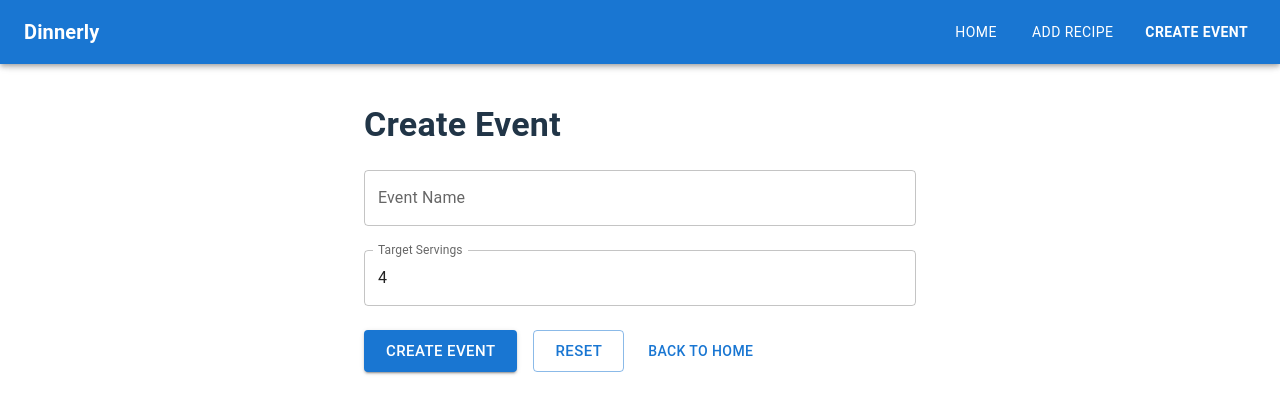
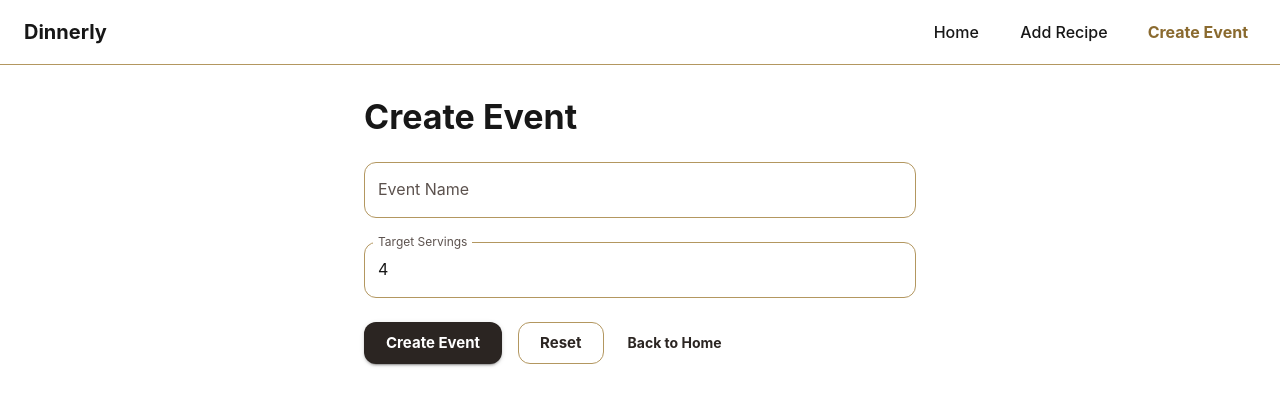
Before and after one commit to galgrinfeld/Dinnerly, a React (Vite) app in the folder frontend/: page /events/new in a window 1280 px wide. Shown: the top 414 px of the page. Built offline with nearby package versions, Linux system fonts and the light colour scheme.

Commit message:
created color theme

```diff
--- a/frontend/src/App.tsx
+++ b/frontend/src/App.tsx
@@ -30,30 +30,36 @@ function App() {
           >
             Dinnerly
           </Typography>
-          <Stack direction="row" spacing={2}>
+          <Stack direction="row" spacing={3}>
             <Button
-              color="inherit"
               onClick={() => navigate("/")}
               sx={{
-                fontWeight: location.pathname === "/" ? "bold" : "normal",
+                color: location.pathname === "/" ? "#8A6A2F" : "#171717",
+                fontWeight: location.pathname === "/" ? 700 : 500,
+                textTransform: "none",
+                fontSize: "1rem",
               }}
             >
               Home
             </Button>
             <Button
-              color="inherit"
               onClick={() => navigate("/addRecipe")}
               sx={{
-                fontWeight: location.pathname === "/addRecipe" ? "bold" : "normal",
+                color: location.pathname === "/addRecipe" ? "#8A6A2F" : "#171717",
+                fontWeight: location.pathname === "/addRecipe" ? 700 : 500,
+                textTransform: "none",
+                fontSize: "1rem",
               }}
             >
               Add Recipe
             </Button>
             <Button
-              color="inherit"
               onClick={() => navigate("/events/new")}
               sx={{
-                fontWeight: location.pathname === "/events/new" ? "bold" : "normal",
+                color: location.pathname === "/events/new" ? "#8A6A2F" : "#171717",
+                fontWeight: location.pathname === "/events/new" ? 700 : 500,
+                textTransform: "none",
+                fontSize: "1rem",
               }}
             >
               Create Event
--- a/frontend/src/index.css
+++ b/frontend/src/index.css
@@ -1,33 +1,26 @@
-:root {
-  color: rgba(255, 255, 255, 0.87);
-  background-color: #242424;
+* {
+  margin: 0;
+  padding: 0;
+}
+
+body {
+  margin: 0;
+  font-family: "Heebo", "Inter", "Arial", sans-serif;
+  -webkit-font-smoothing: antialiased;
+  -moz-osx-font-smoothing: grayscale;
 }
 
 a {
-  font-weight: 500;
-  color: #646cff;
+  color: inherit;
   text-decoration: inherit;
 }
 
-a:hover {
-  color: #535bf2;
+/* Remove default button styles to let MUI theme take over */
+button {
+  font-family: inherit;
+  cursor: pointer;
 }
 
-button {
-  border-radius: 8px;
-  border: 1px solid transparent;
-  padding: 0.6em 1.2em;
-  font-size: 1em;
-  font-weight: 500;
-  font-family: inherit;
-  background-color: #1a1a1a;
-  cursor: pointer;
-  transition: border-color 0.25s;
-}
-
-button:hover {
-  border-color: #646cff;
-}
 
 button:focus,
 button:focus-visible {
--- a/frontend/src/main.tsx
+++ b/frontend/src/main.tsx
@@ -1,14 +1,20 @@
 import React from 'react'
 import ReactDOM from 'react-dom/client'
 import { BrowserRouter } from 'react-router-dom'
+import { ThemeProvider } from '@mui/material/styles'
+import CssBaseline from '@mui/material/CssBaseline'
 import App from './App.tsx'
+import { theme } from './theme'
 import './index.css'
 import 'react-quill/dist/quill.snow.css'
 
 ReactDOM.createRoot(document.getElementById('root')!).render(
   <React.StrictMode>
     <BrowserRouter>
-      <App />
+      <ThemeProvider theme={theme}>
+        <CssBaseline />
+        <App />
+      </ThemeProvider>
     </BrowserRouter>
   </React.StrictMode>,
 )
--- a/frontend/src/pages/CreateEvent.tsx
+++ b/frontend/src/pages/CreateEvent.tsx
@@ -8,7 +8,6 @@ import {
   Typography,
   Alert,
   CircularProgress,
-  Box,
 } from "@mui/material";
 import { createEvent } from "../api/events";
 
@@ -43,7 +42,7 @@ export const CreateEvent: React.FC = () => {
     try {
       setLoading(true);
       setError(null);
-      const result = await createEvent({
+      await createEvent({
         name,
         targetServings,
       });
--- a/frontend/src/pages/Home.tsx
+++ b/frontend/src/pages/Home.tsx
@@ -60,7 +60,7 @@ export const Home: React.FC = () => {
 
       <Grid container spacing={3}>
         {/* Recipes Card */}
-        <Grid item xs={12} md={6}>
+        <Grid xs={12} md={6}>
           <Card sx={{ height: "100%" }}>
             <CardContent>
               <Typography variant="h5" sx={{ fontWeight: 600, mb: 2 }}>
@@ -106,7 +106,7 @@ export const Home: React.FC = () => {
         </Grid>
 
         {/* Events Card */}
-        <Grid item xs={12} md={6}>
+        <Grid xs={12} md={6}>
           <Card sx={{ height: "100%" }}>
             <CardContent>
               <Typography variant="h5" sx={{ fontWeight: 600, mb: 2 }}>
--- /dev/null
+++ b/frontend/src/theme.ts
@@ -0,0 +1,214 @@
+/**
+ * MUI Theme for Dinnerly with Nespresso-inspired design.
+ * Clean white header, anthracite primary, bronze accents.
+ */
+import { createTheme } from "@mui/material/styles";
+
+export const theme = createTheme({
+  palette: {
+    background: {
+      default: "#FFFFFF", // white
+      paper: "#FFFFFF",
+    },
+    primary: {
+      main: "#2B2522",         // espresso/anthracite brand
+      contrastText: "#FFFFFF",
+    },
+    secondary: {
+      main: "#8A6A2F",         // bronze/gold accent
+      contrastText: "#FFFFFF",
+    },
+    text: {
+      primary: "#171717",      // anthracite
+      secondary: "#5C524E",    // muted text
+    },
+    divider: "#B39760",  // bronze-toned border
+    action: {
+      hover: "rgba(43, 37, 34, 0.06)",
+      selected: "rgba(138, 106, 47, 0.14)", // subtle bronze selected state
+      disabledOpacity: 0.38,
+    },
+    success: {
+      main: "#2E7D32",
+    },
+    warning: {
+      main: "#ED6C02",
+    },
+    error: {
+      main: "#D32F2F",
+    },
+    info: {
+      main: "#0288D1",
+    },
+  },
+  typography: {
+    fontFamily: '"Heebo","Inter","Arial",sans-serif',
+    h4: {
+      fontWeight: 700,
+    },
+    h5: {
+      fontWeight: 700,
+    },
+    h6: {
+      fontWeight: 600,
+    },
+    button: {
+      textTransform: "none",
+      fontWeight: 700,
+    },
+  },
+  shape: {
+    borderRadius: 14,
+  },
+  components: {
+    // AppBar styling - clean white header
+    MuiAppBar: {
+      styleOverrides: {
+        root: {
+          backgroundColor: "#FFFFFF",
+          color: "#171717",
+          borderBottom: "1px solid #B39760",
+          boxShadow: "none",
+        },
+      },
+    },
+    // Toolbar sizing
+    MuiToolbar: {
+      styleOverrides: {
+        root: {
+          minHeight: 64,
+        },
+      },
+    },
+    // Button styling
+    MuiButton: {
+      styleOverrides: {
+        root: {
+          borderRadius: 12,
+        },
+        containedSecondary: {
+          backgroundColor: "#8A6A2F",
+          "&:hover": {
+            backgroundColor: "#7A5D29",
+          },
+        },
+        outlinedPrimary: {
+          borderColor: "#B39760",
+          "&:hover": {
+            backgroundColor: "rgba(43, 37, 34, 0.04)",
+          },
+        },
+      },
+    },
+    // Paper/Card styling
+    MuiPaper: {
+      styleOverrides: {
+        root: {
+          backgroundImage: "none",
+        },
+      },
+    },
+    // Card styling with top accent border
+    MuiCard: {
+      styleOverrides: {
+        root: {
+          border: "1px solid #B39760",
+          borderTop: "4px solid #8A6A2F",
+          boxShadow: "0 10px 26px rgba(43, 37, 34, 0.08)",
+        },
+      },
+    },
+    // Input styling
+    MuiOutlinedInput: {
+      styleOverrides: {
+        root: {
+          backgroundColor: "#FFFFFF",
+          borderRadius: 12,
+          "& fieldset": {
+            borderColor: "#B39760",
+          },
+          "&:hover fieldset": {
+            borderColor: "#A68B5B",
+          },
+          "&.Mui-focused fieldset": {
+            borderColor: "#8A6A2F",
+          },
+        },
+      },
+    },
+    // TextField default variant
+    MuiTextField: {
+      defaultProps: {
+        variant: "outlined",
+      },
+    },
+    // Table head styling with light bronze tint
+    MuiTableHead: {
+      styleOverrides: {
+        root: {
+          "& .MuiTableCell-head": {
+            backgroundColor: "#8A6A2F",
+            fontWeight: 700,
+            color: "#FFFFFF",
+          },
+        },
+      },
+    },
+    // Table styling
+    MuiTable: {
+      styleOverrides: {
+        root: {
+          border: "1px solid #B39760",
+        },
+      },
+    },
+    // Chip styling
+    MuiChip: {
+      styleOverrides: {
+        root: {
+          borderRadius: 10,
+        },
+      },
+    },
+    // Alert styling
+    MuiAlert: {
+      styleOverrides: {
+        standardError: {
+          backgroundColor: "rgba(211, 47, 47, 0.08)",
+          color: "#D32F2F",
+        },
+        standardSuccess: {
+          backgroundColor: "rgba(46, 125, 50, 0.08)",
+          color: "#2E7D32",
+        },
+        standardWarning: {
+          backgroundColor: "rgba(237, 108, 2, 0.08)",
+          color: "#ED6C02",
+        },
+        standardInfo: {
+          backgroundColor: "rgba(2, 136, 209, 0.08)",
+          color: "#0288D1",
+        },
+      },
+    },
+    // List item styling
+    MuiListItem: {
+      styleOverrides: {
+        root: {
+          "&:hover": {
+            backgroundColor: "rgba(43, 37, 34, 0.04)",
+          },
+        },
+      },
+    },
+    // CssBaseline for body
+    MuiCssBaseline: {
+      styleOverrides: {
+        body: {
+          margin: 0,
+          backgroundColor: "#FFFFFF",
+        },
+      },
+    },
+  },
+});
--- /dev/null
+++ b/frontend/vite.config.d.ts
@@ -0,0 +1,2 @@
+declare const _default: import("vite").UserConfig;
+export default _default;
--- /dev/null
+++ b/frontend/vite.config.js
@@ -0,0 +1,13 @@
+import { defineConfig } from "vite";
+import react from "@vitejs/plugin-react";
+export default defineConfig({
+    plugins: [react()],
+    server: {
+        proxy: {
+            "/api": {
+                target: "http://localhost:8000",
+                changeOrigin: true,
+            },
+        },
+    },
+});
```
Also changed, not shown: 2 other files (tests, documents, lock files or other folders).
